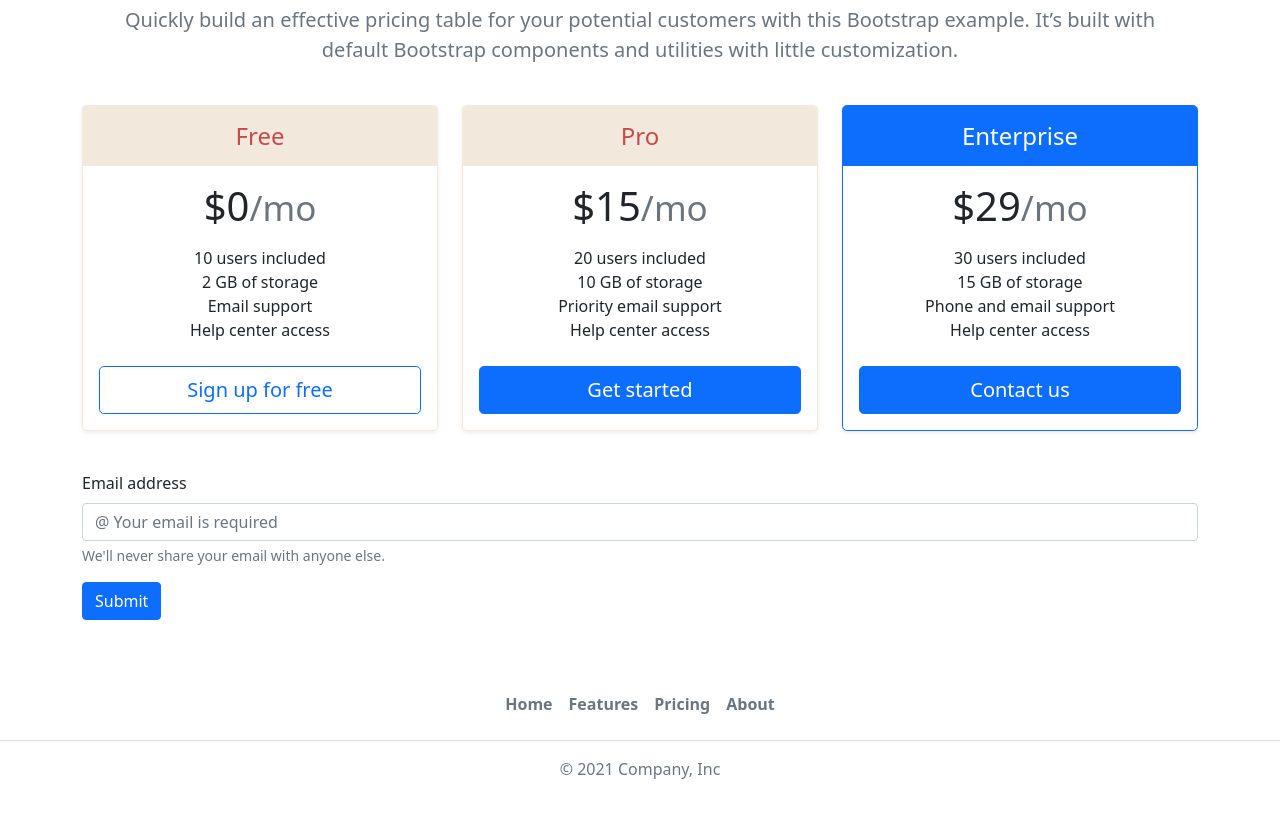
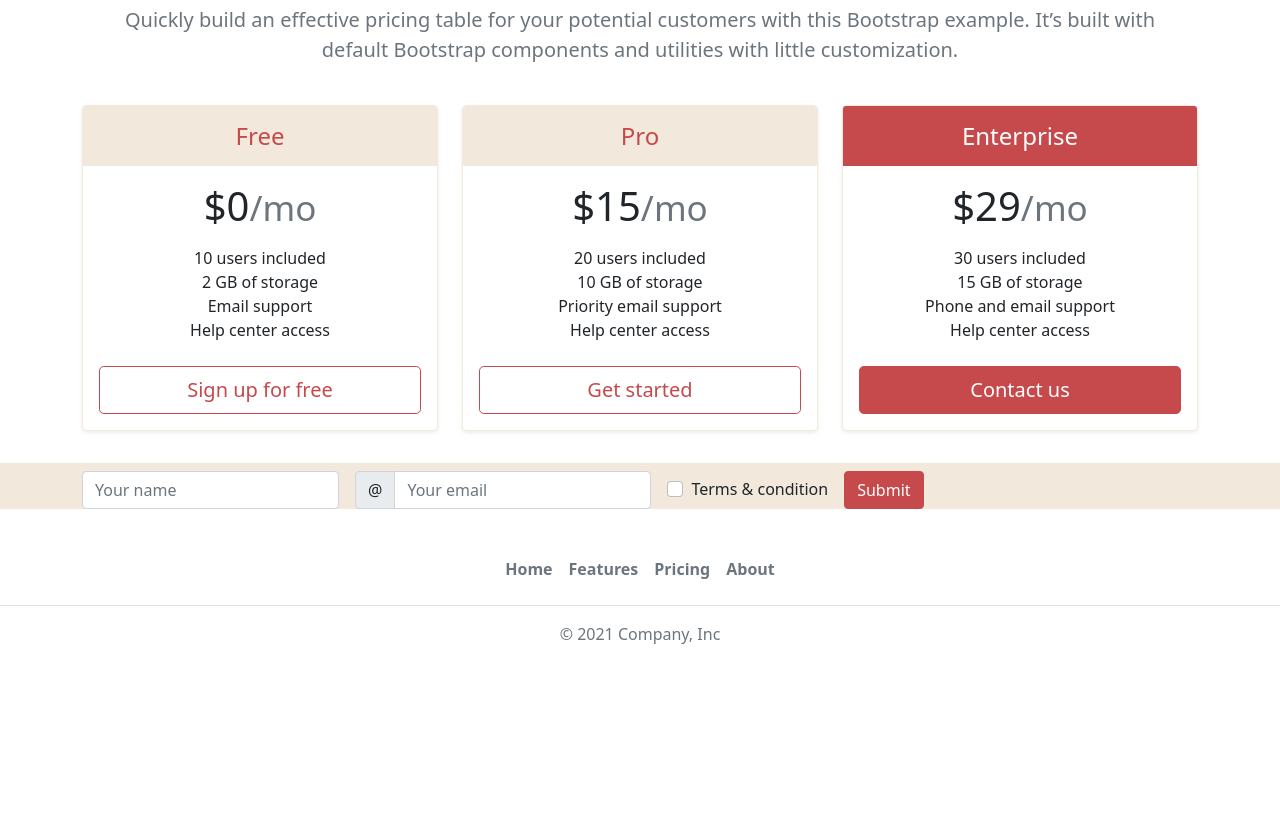
Before and after one commit to alandete/landig-page, a plain HTML site: page index.html in a window 1280 px wide. Shown: the part 1269-2086 px from the top of the page. After the commit the page ends 1971 px from the top, so only its background shows below. Drawn offline with nearby package versions, Linux system fonts and the light colour scheme.

Commit message:
Pricing: layout & styles

```diff
--- a/index.html
+++ b/index.html
@@ -86,7 +86,7 @@
               <li>Priority email support</li>
               <li>Help center access</li>
             </ul>
-            <button type="button" class="w-100 btn btn-lg btn-primary">Get started</button>
+            <button type="button" class="w-100 btn btn-lg btn-outline-primary">Get started</button>
           </div>
         </div>
       </div>
@@ -109,15 +109,32 @@
       </div>
     </div>
   </div>
-  <div class='container mb-5'>
-    <form id="form" action='post'>
-      <div class="mb-3">
-        <label for="exampleInputEmail1" class="form-label">Email address</label>
-        <input id="email" type="email" class="form-control" id="exampleInputEmail1" aria-describedby="emailHelp" placeholder='@ Your email is required' required>
-        <div id="emailHelp" class="form-text">We'll never share your email with anyone else.</div>
-      </div>
-      <button id="submit" type="submit" class="btn btn-primary">Submit</button>
-    </form>
+
+  <div class='merino'>
+    <div class='container'>
+      <form  action="" method="post" class="row gy-2 gx-3 align-items-center">
+        <div class="col-auto">
+          <label class="visually-hidden" for="autoSizingInput">Name</label>
+          <input type="text" class="form-control" id="autoSizingInput" placeholder="Your name">
+        </div>
+        <div class="col-auto">
+          <label class="visually-hidden" for="autoSizingInputGroup">Username</label>
+          <div class="input-group">
+            <div class="input-group-text">@</div>
+            <input type="text" class="form-control" id="autoSizingInputGroup" placeholder="Your email">
+          </div>
+        </div>
+        <div class="col-auto">
+          <div class="form-check">
+            <input class="form-check-input" type="checkbox" id="autoSizingCheck">
+            <label class="form-check-label" for="autoSizingCheck">Terms & condition</label>
+          </div>
+        </div>
+        <div class="col-auto">
+          <button type="submit" class="btn btn-primary">Submit</button>
+        </div>
+      </form>
+    </div>
   </div>
 
   <footer class="py-3 my-4">
--- a/styles.css
+++ b/styles.css
@@ -27,6 +27,24 @@ a{
     background-color: var(--tertiaryColor);
 }
 
+/*  Buttons
+*************************************************/
+.btn-primary {
+    color: #fff;
+    background-color: var(--primaryColor) !important;
+    border-color: var(--primaryColor) !important;
+}
+
+.btn-outline-primary {
+    color: var(--primaryColor) !important;
+    border-color:  var(--primaryColor) !important;
+}
+.btn-outline-primary:hover {
+    color: #fff !important;
+    background-color: var(--primaryColor) !important;
+    border-color: var(--primaryColor) !important;
+}
+
 /*  Header
 *************************************************/
 header{
@@ -47,3 +65,9 @@ header{
     color: var(--primaryColor);
     border-bottom: none;
 }
+#pricing .border-primary {
+    border-color: var(--tertiaryColor) !important;
+}
+#pricing .bg-primary{
+    background-color: var(--primaryColor) !important;
+}
```
